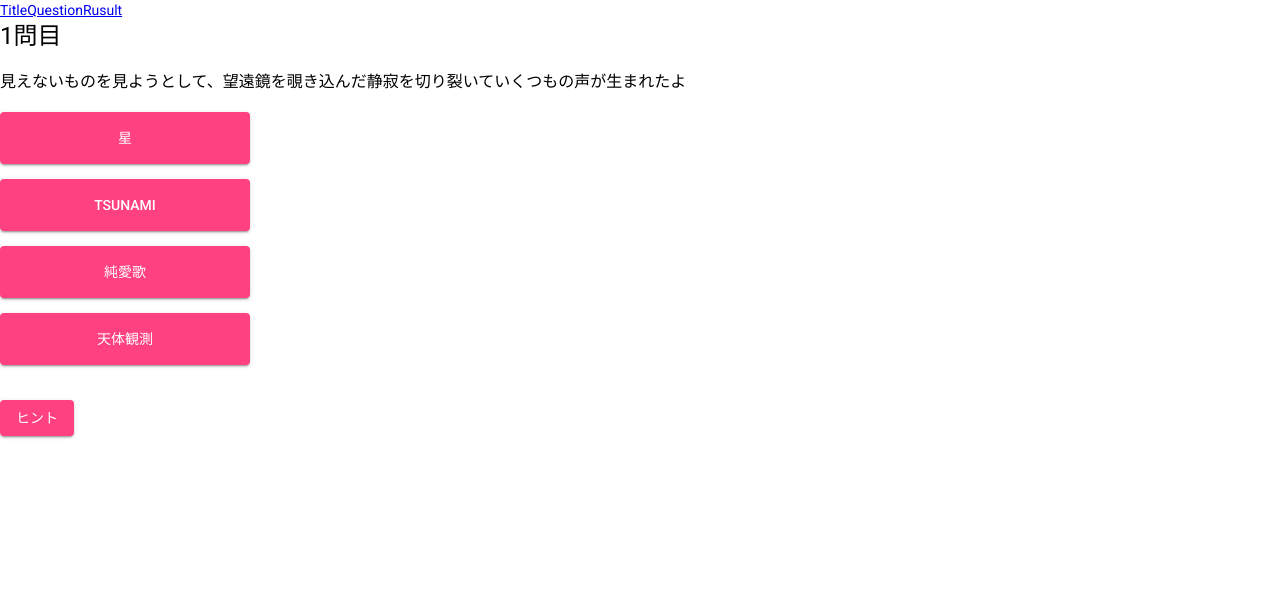
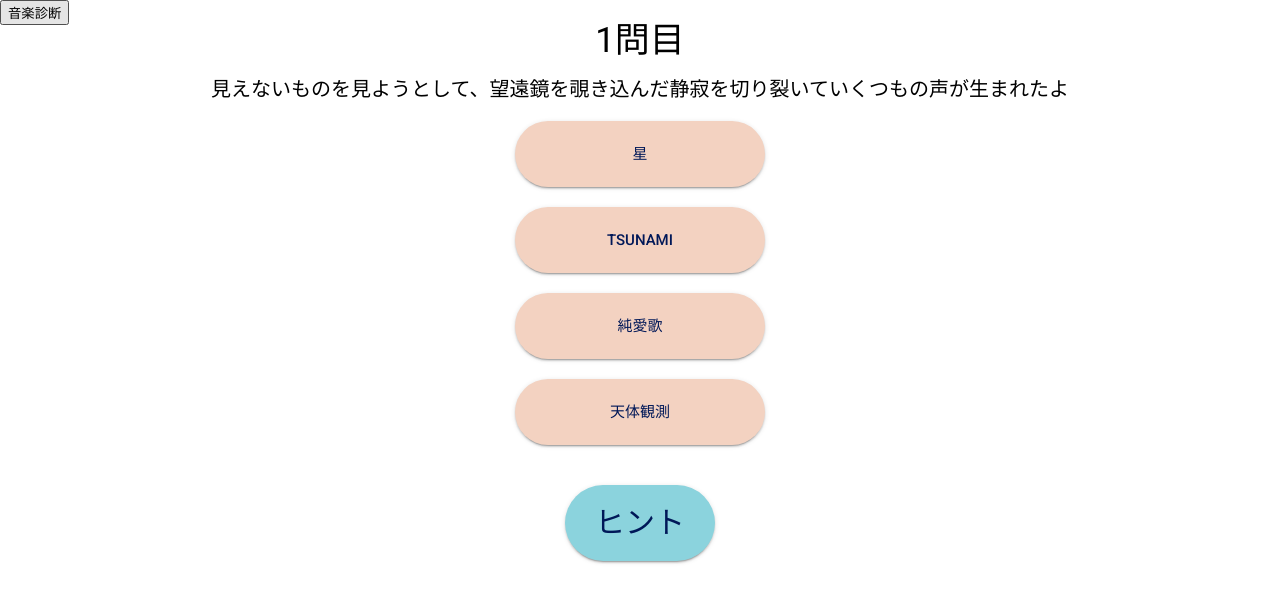
Before and after one commit to YanaiShohei/intern-yanai, an Angular app in the folder app/: page /title in a window 1280 px wide. Both pictures are taken after a click on the button "開始". Shown: the top 602 px of the page. Built offline with nearby package versions, Linux system fonts and the light colour scheme.

Commit message:
タイトル画面。問題画面。結果画面のボタンの位置や文字サイズなどの調整

```diff
--- a/app/src/app/app.component.html
+++ b/app/src/app/app.component.html
@@ -1,9 +1,3 @@
-<nav>
-    <a routerLink="/title">Title</a>
-
-    <a routerLink="/question">Question</a>
-
-    <a routerLink="/result">Rusult</a>
-</nav>
+<button routerLink="/title">音楽診断</button>
 
 <router-outlet></router-outlet>
--- a/app/src/app/question/question.component.html
+++ b/app/src/app/question/question.component.html
@@ -1,17 +1,19 @@
 <h1>{{quizCount + 1}}問目</h1>
 
-<h3>{{quiz?.question}}</h3>
+<h2>{{quiz?.question}}</h2>
 
-<div *ngFor="let choice of quiz?.choices">
-<button mat-raised-button color="accent" class="button" (click)="selectAnswer(choice)" >
+<div *ngFor="let choice of quiz?.choices" class="center">
+<button mat-raised-button class="button" (click)="selectAnswer(choice)" >
 {{choice.statement}}
 </button>
 </div>
 <br>
-<button mat-raised-button color="accent" (click)="clickHint()" >ヒント</button>
-
+<div class="center">
+  <button mat-raised-button (click)="clickHint()" class="button2">ヒント</button>
+</div>
+<br>
 <div *ngIf="isDisplayHint">
-  <li>
+  <h3 class="hint">
     {{quiz?.hint}}
-  </li>
+  </h3>
 </div>
--- a/app/src/app/question/question.component.scss
+++ b/app/src/app/question/question.component.scss
@@ -1,5 +1,37 @@
 .button{
     width: 250px;
-    padding: 8px;
-    margin-bottom: 15px;
+    padding: 15px;
+    margin-bottom: 20px;
+    border-radius: 40px;
+    background-color: #F3D2C1;
+    color: #001858;
+    font-size: 15px;
   }
+
+.button2{
+  width: 150px;
+  padding: 20px;
+  margin-bottom: 20px;
+  border-radius: 40px;
+  color: #001858;
+  background-color: #8BD3DD;
+  font-size: 30px;
+}
+
+.center{
+  text-align: center;
+}
+
+h1{
+    font-size: 35px;
+    text-align: center;
+  }
+
+h2{
+    text-align: center;
+  }
+
+.hint{
+  color: #FF0000;
+  text-align: center;
+}
--- a/app/src/app/result/result.component.html
+++ b/app/src/app/result/result.component.html
@@ -1,7 +1,14 @@
 <h1>点数</h1>
 <h2>{{this.trueAnswerCount}}/{{this.quizList.length}}</h2>
-<div width="400" height="400">
+<div style="height:350px; width:350px" class="center">
     <canvas id="canvas">{{chart}}</canvas>
 </div>
-<button mat-raised-button color="accent" (click)="backTitle()">タイトルへ戻る</button>
-<button mat-raised-button color="accent">シェア</button>
+<div class="center2">
+  <button mat-raised-button (click)="backTitle()" class="button1">タイトルへ戻る</button>
+</div>
+<br>
+<div class="center2">
+  <button class="button2">
+    <a href="https://twitter.com/share?ref_src=twsrc%5Etfw" class="twitter-share-button" data-show-count="false">Tweet</a><script async src="https://platform.twitter.com/widgets.js" charset="utf-8"></script>
+  </button>
+</div>
--- a/app/src/app/result/result.component.scss
+++ b/app/src/app/result/result.component.scss
@@ -0,0 +1,34 @@
+h1{
+  font-size: 35px;
+  text-align: center;
+  }
+
+h2{
+  text-align: center;
+  }
+
+.center{
+  margin-left: auto;
+  margin-right: auto;
+}
+.center2{
+  text-align: center;
+}
+
+.button1{
+  width: 200px;
+  height: 50px;
+  border-radius: 25px;
+  background-color: #8BD3DD;
+  font-size: 25px;
+  color: black;
+}
+
+.button2{
+  width: 150px;
+  height: 50px;
+  border-radius: 25px;
+  background-color: #8BD3DD;
+  font-size: 25px;
+  color: black;
+}
--- a/app/src/app/result/result.component.ts
+++ b/app/src/app/result/result.component.ts
@@ -45,20 +45,28 @@ export class ResultComponent implements OnInit, AfterViewInit {
 
   ngOnInit(): void {
     this.chart = new Chart('canvas', {
-      type: 'line',
+      type: 'radar',
       data: {
-        labels: ['Sun', 'Mon', 'Tue', 'Wed', 'Thu', 'Fri', 'Sat'],
+        labels: ['1980年代曲', '1990年代曲', '2000年代曲', '2010年代曲', '2020年代曲'],
         datasets: [
           {
             data: [20, 35, 40, 30, 45, 35, 40],
             borderColor: '#3e95cd',
             fill: false,
-            label: 'Coin Price',
+            label: '得点',
             backgroundColor: 'rgba(93, 175, 89, 0.1)',
             borderWidth: 3,
-          },
+          }
         ],
       },
+      options: {
+        scales:{
+          r:{
+            min: 0,
+            max: 5,
+          },
+        }
+      }
     })
   }
 
--- a/app/src/app/title/title.component.html
+++ b/app/src/app/title/title.component.html
@@ -1,6 +1,8 @@
 <h1>{{appName}}</h1>
-<h3>{{rule1}}</h3>
-<h3>{{rule2}}</h3>
-<h3>{{rule3}}</h3>
-<h3>{{rule4}}</h3>
-<button mat-raised-button class="button" (click)="questionStart()" >開始</button>
+<h2>{{rule1}}</h2>
+<h2>{{rule2}}</h2>
+<h2>{{rule3}}</h2>
+<h2>{{rule4}}</h2>
+<div class="button1">
+  <button mat-raised-button (click)="questionStart()" >開始</button>
+</div>
--- a/app/src/app/title/title.component.scss
+++ b/app/src/app/title/title.component.scss
@@ -1,10 +1,25 @@
-.button{
+button{
     display: table-cell;
-    width: 300px;
+    width: 250px;
     height: 80px;
     border-radius: 25px;
     background-color: #8BD3DD;
-    font-size: 30px;
+    font-size: 40px;
     color: black;
+  }
+.button1{
+  text-align: center;
+}
 
-  }
+.center{
+  text-align: center;
+}
+
+h1{
+  font-size: 35px;
+  text-align: center;
+}
+
+h2{
+  text-align: center;
+}
--- a/app/src/app/title/title.component.ts
+++ b/app/src/app/title/title.component.ts
@@ -13,10 +13,10 @@ export class TitleComponent{
 
   appName = '音楽診断';
 
-  rule1 = 'ある歌詞のフレーズが出てきます。';
-  rule2 = 'そのフレーズを見て、曲名を答えてください。';
-  rule3 = '答えがわからない場合、ヒントを見れます。';
-  rule4 = '全問回答後に結果が表示されます。';
+  rule1 = 'ある曲のフレーズが出てきます。';
+  rule2 = 'そのフレーズを見て、４つの選択肢の中から正しい曲名を答えてください。';
+  rule3 = '答えがわからない場合、ヒントボタンを押すとヒントが表示されます。';
+  rule4 = '問題は全部で２５問です。全問回答後に結果が表示されます。';
 
   // サービスを使えるようにする
   constructor(private quizService: QuizService, private router: Router,) {}
```
